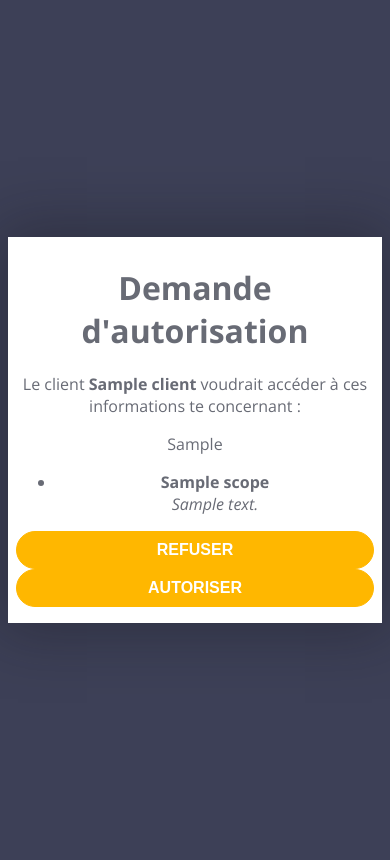
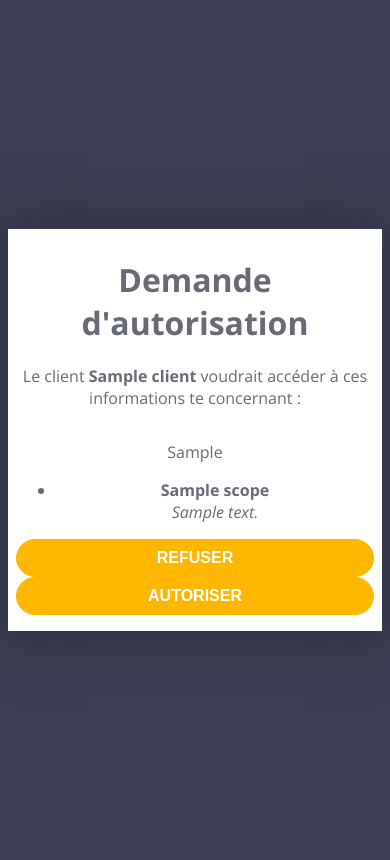
Before and after one commit to Food-Data-Collaboration/djangoldp-account, a Django app: template djangoldp_account/templates/oidc_provider/authorize.html in a window 390 px wide. Run offline with Django 3.2, Linux system fonts and the light colour scheme; the template is opened without the code that fills it: most values are stand-ins (such as "Sample title", 1, 10 or a date in 2020).

Commit message:
update: class .margin added (margin-top on mobile for forms)

```diff
--- a/djangoldp_account/static/base.css
+++ b/djangoldp_account/static/base.css
@@ -68,6 +68,10 @@ body {
     transition: color 0.5s;
 }
 
+form.margin {
+    margin-top: 2em;
+}
+
 h1,
 h2 {
     text-align: center;
@@ -121,6 +125,10 @@ a {
         padding: 5.9em;
     }
 
+    form.margin {
+        margin-top: 0;
+    }
+
     input[type="submit"] {
         margin: 1em;
         margin-top: 1.9em;
--- a/djangoldp_account/templates/oidc_provider/authorize.html
+++ b/djangoldp_account/templates/oidc_provider/authorize.html
@@ -22,7 +22,7 @@
     <p class="text-center">{% trans "Le client" %} <strong>{{ client.name }}</strong> {% trans "voudrait accéder à ton compte." %}</p>
     {% endif %}
 
-    <form class="text-center" method="post" action="{% url 'oidc_provider:authorize' %}">
+    <form class="margin text-center" method="post" action="{% url 'oidc_provider:authorize' %}">
         {% csrf_token %}
         {{ hidden_inputs }}
         <ul>
```
